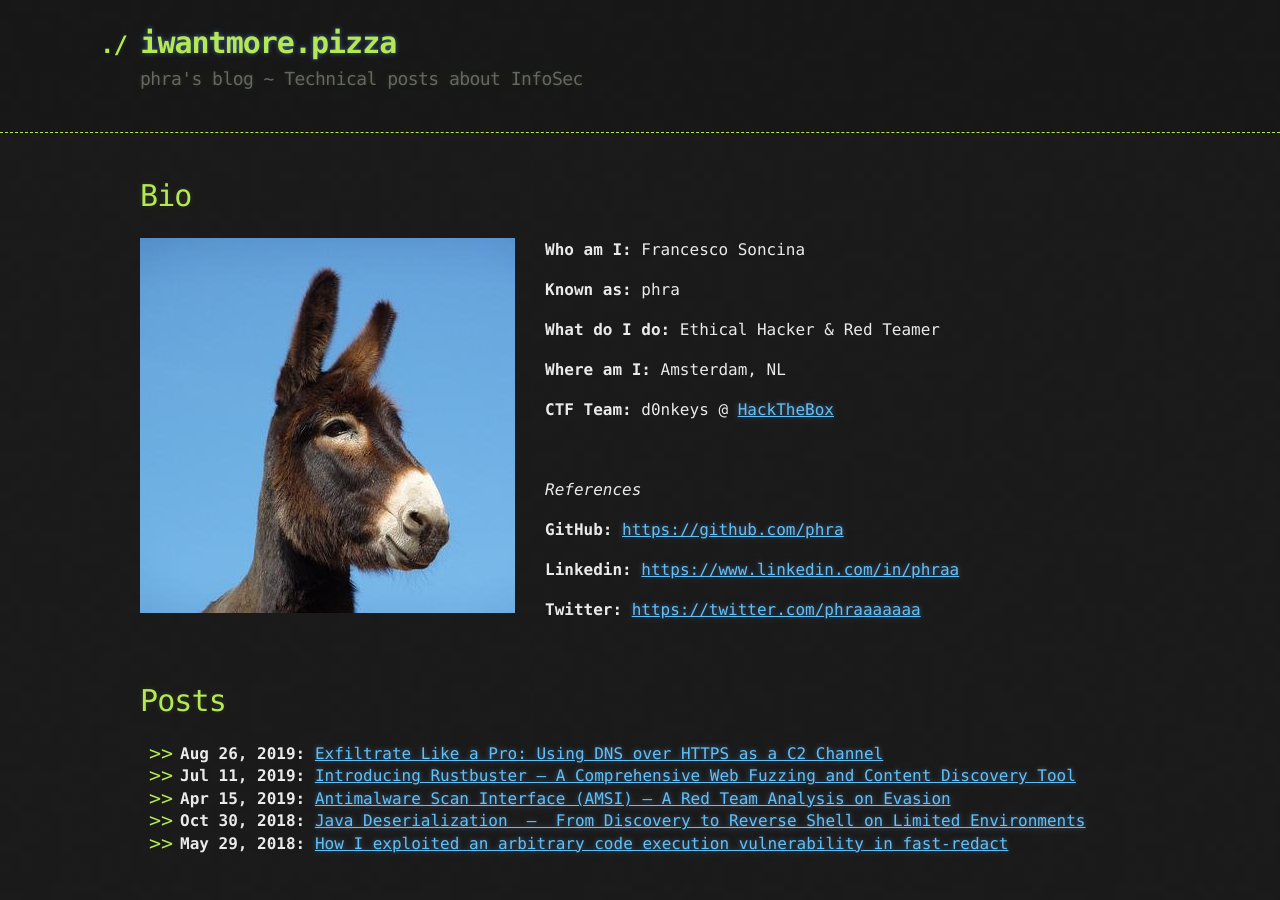
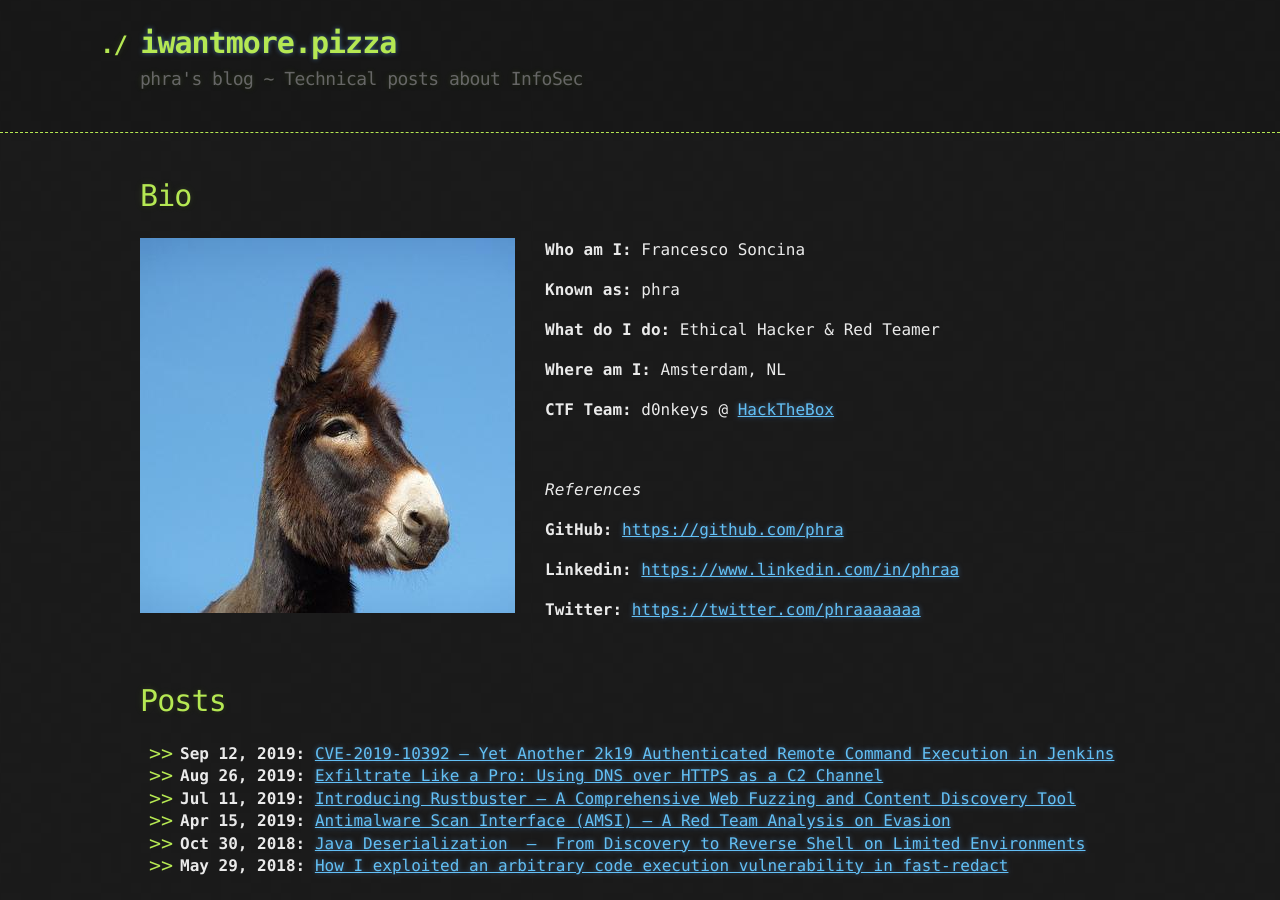
Before and after one commit to phra/phra.github.io, a Jekyll site: the page built from index.md, in a window 1280 px wide. Built offline with Jekyll 4.4.1, drawn with Linux system fonts in a browser that asks for light colours; our own code applies the rules of GitHub Pages for plain Markdown files.

Commit message:
Update index.md

```diff
--- a/index.md
+++ b/index.md
@@ -29,6 +29,7 @@ _References_
 
 # Posts
 
+- **Sep 12, 2019:** [CVE-2019-10392 — Yet Another 2k19 Authenticated Remote Command Execution in Jenkins](./posts/cve-2019-10392.html)
 - **Aug 26, 2019:** [Exfiltrate Like a Pro: Using DNS over HTTPS as a C2 Channel](./posts/dnscat2-over-doh.html)
 - **Jul 11, 2019:** [Introducing Rustbuster — A Comprehensive Web Fuzzing and Content Discovery Tool](./posts/rustbuster.html)
 - **Apr 15, 2019:** [Antimalware Scan Interface (AMSI) — A Red Team Analysis on Evasion](./posts/amsi.html)
```
